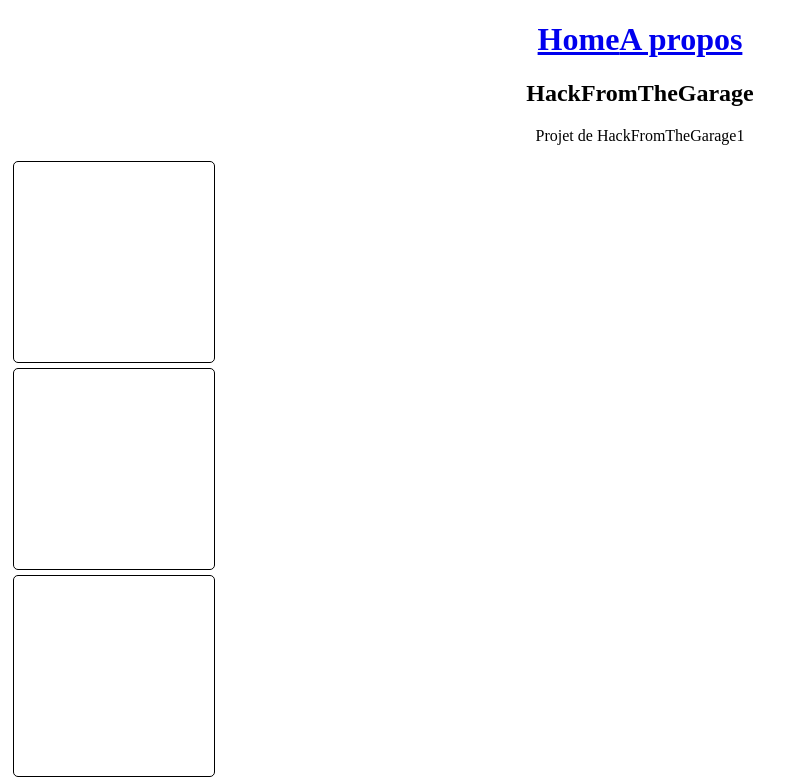
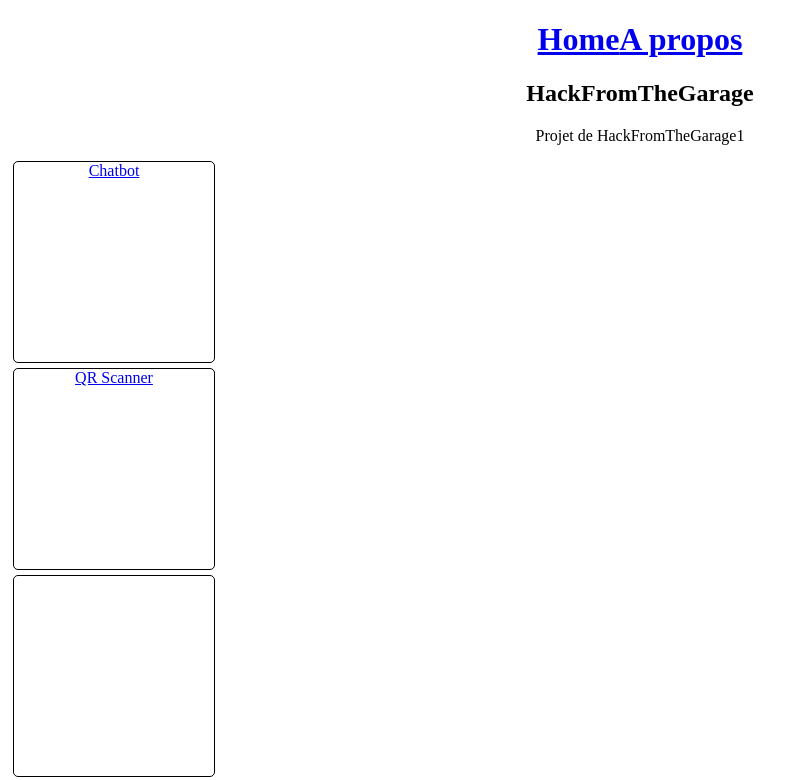
Before and after one commit to HackFromTheGarage/NDI2018Team1, a Next.js app: page / in a window 1280 px wide. Shown: the top 780 px of the page, without its empty margins (0-803 px from the left). Built offline with nearby package versions, Linux system fonts and the light colour scheme.

Commit message:
back pack link added

```diff
--- a/pages/index.jsx
+++ b/pages/index.jsx
@@ -4,8 +4,8 @@ export default () => (
         <Layout title="Acueil | HackFromTheGarage1">
            <p>Projet de HackFromTheGarage1</p>
             <div>
-                <div className="rectangle"></div>
-                <div className="rectangle"></div>
+                <div className="rectangle"><a href="/chatbot/chatbot">Chatbot</a></div>
+                <div className="rectangle"><a href="/backpack">QR Scanner</a></div>
 
             </div>
             <div>
```
